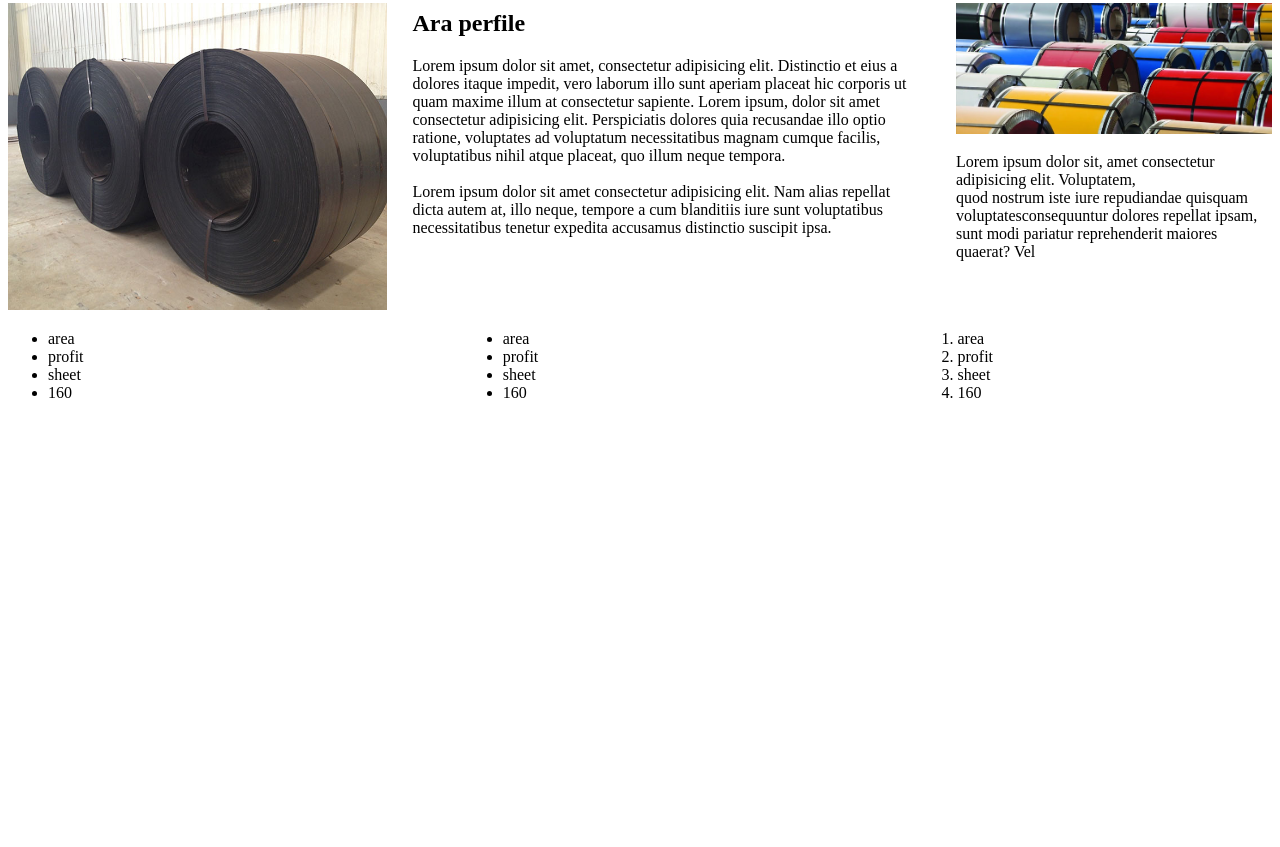
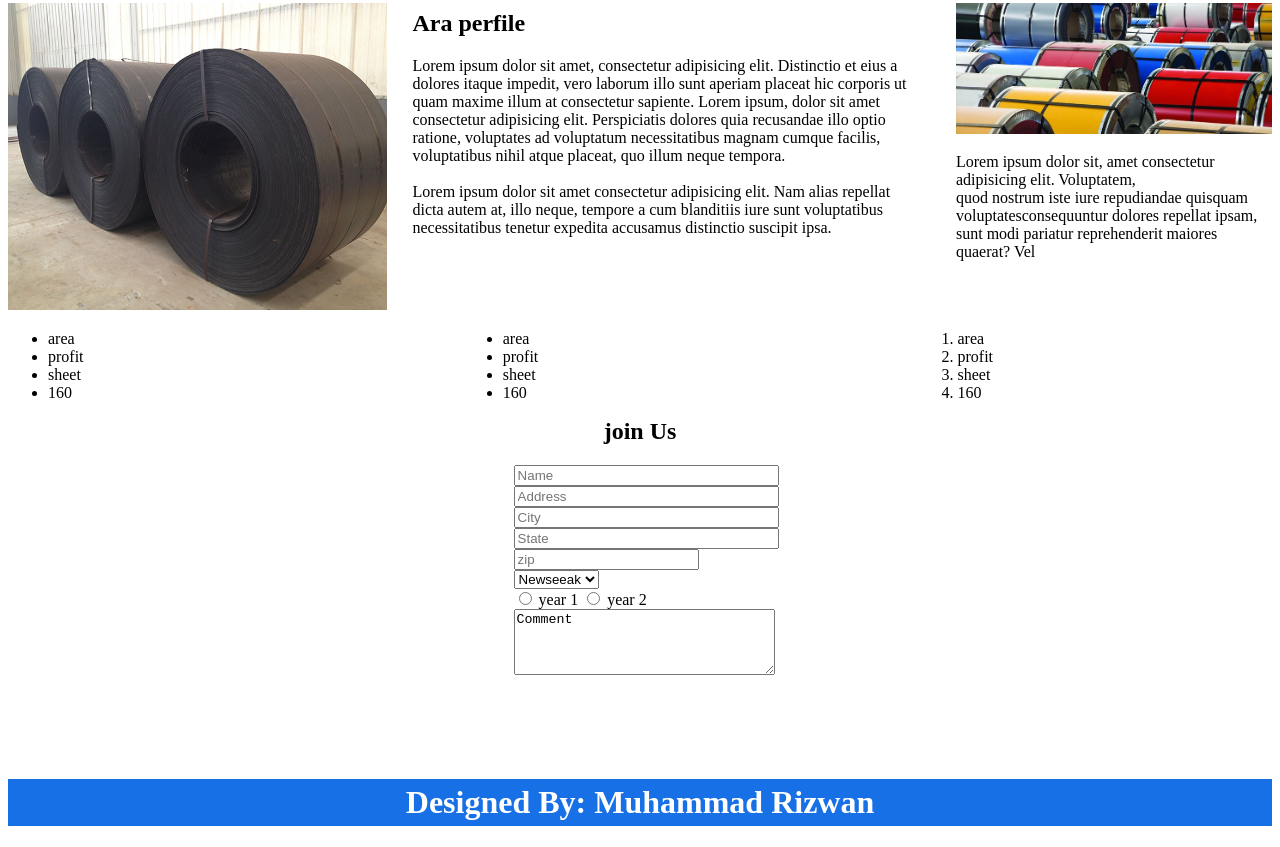
Before and after one commit to aasadlion/Projects-and-Assignments-, a plain HTML site: page Assignment#03/index.html in a window 1280 px wide. Shown: the part 289-1136 px from the top of the page. Before the commit the page ends 800 px from the top, so only its background shows below. Drawn offline with Linux system fonts and the light colour scheme.

Commit message:
assignment 3 complated

```diff
--- a/Assignment#03/index.html
+++ b/Assignment#03/index.html
@@ -5,7 +5,7 @@
     <meta charset="UTF-8">
     <meta http-equiv="X-UA-Compatible" content="IE=edge">
     <meta name="viewport" content="width=device-width, initial-scale=1.0">
-    <title>Document</title>
+    <title> Assignment 3</title>
 
     <style type="text/css">
         #div1 {
@@ -82,7 +82,33 @@
 
 
     </div>
+    <h2 style="text-align: center;">join Us</h2>
+    <div style="padding-left:40%;">
 
+
+
+        <form action="">
+
+            <input type="text" placeholder="Name" size="30"> <br>
+            <input type="text" placeholder="Address" size="30"><br>
+            <input type="text" placeholder="City" size="30"> <br>
+            <input type="text" placeholder="State" size="30"> <br>
+            <input type="number" placeholder="zip" size="30"> <br>
+            <select name="Newseeak" id=" Newseeak">
+<option value="Newseeak">Newseeak</option>
+<option value="">2</option>
+<option value="">3</option>
+        </select><br>
+            <input type="radio"> year 1 <input type="radio"> year 2 <br>
+            <textarea name="" id="" cols="30" rows="4">Comment</textarea>
+
+
+        </form>
+
+
+
+    </div>
+    <h1 style="text-align:center ; margin-top: 100px; background-color: rgb(23, 112, 230); color: rgb(255, 255, 255); padding: 5px;">Designed By: Muhammad Rizwan</h1>
 </body>
 
 </html>
```
